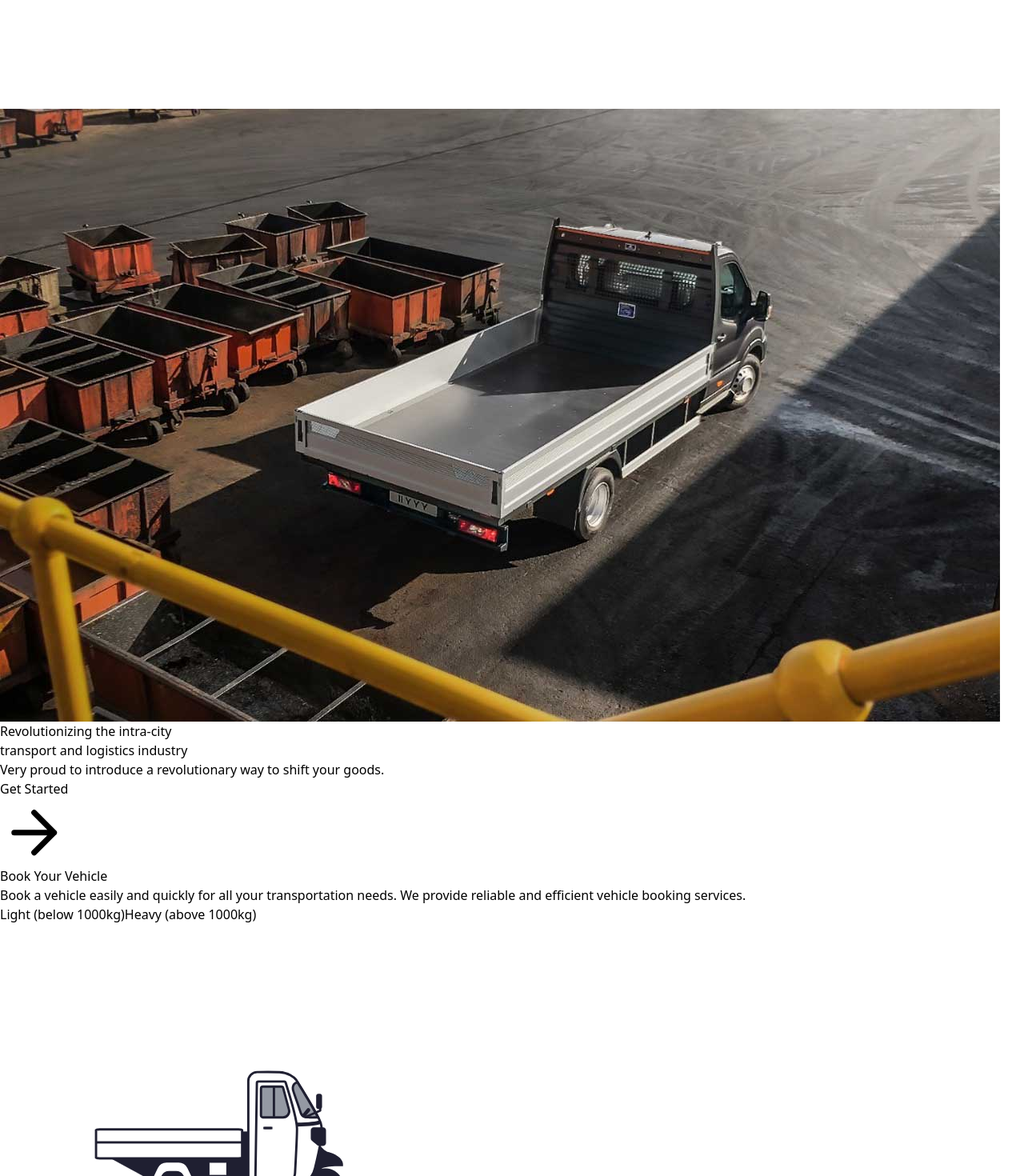
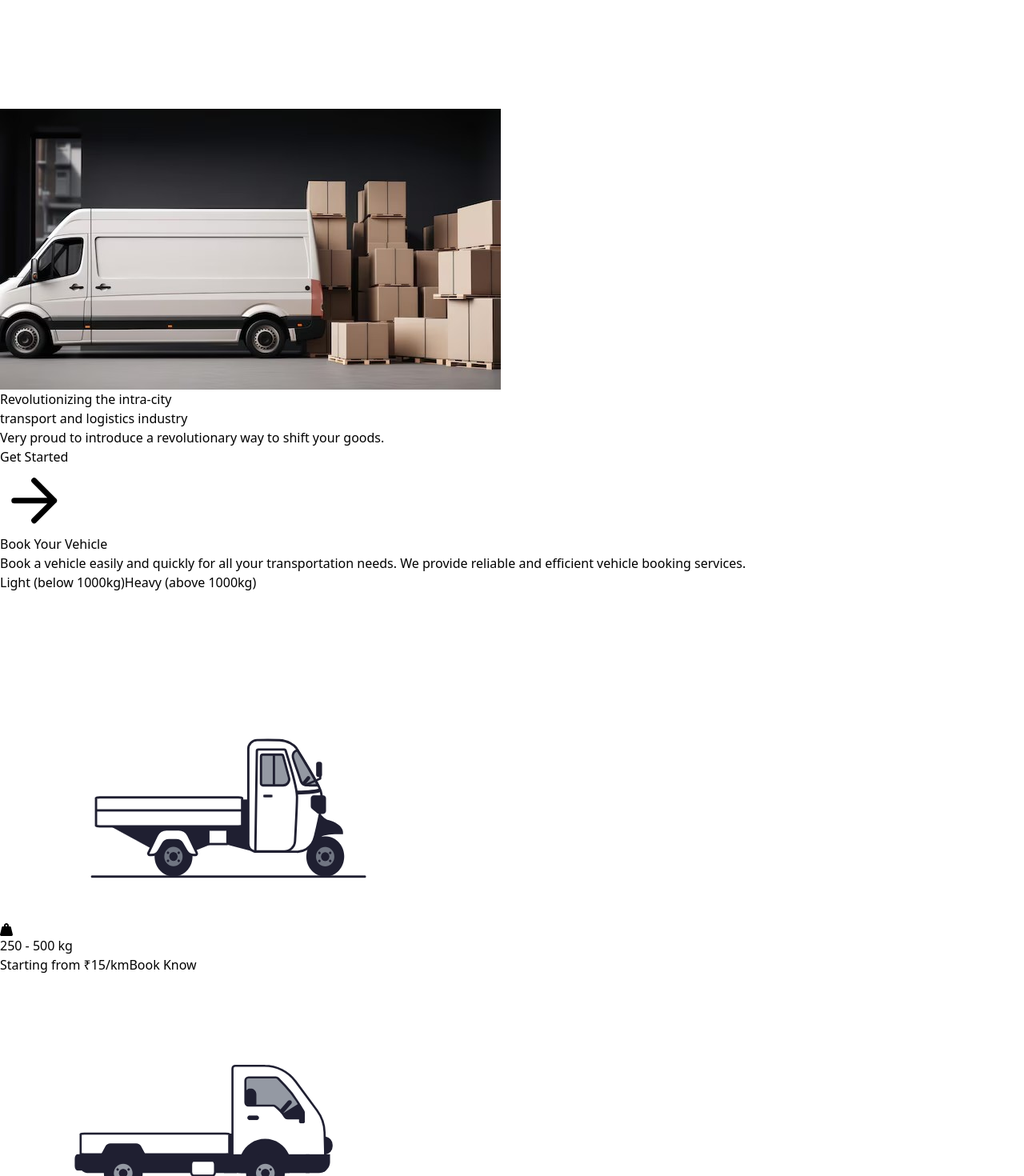
Before and after one commit to Kamu08/BYTO, a React (Vite) app: page / in a window 1280 px wide. Shown: the part 1240-2710 px from the top of the page at 80% size. Built offline with nearby package versions, Linux system fonts and the light colour scheme.

Commit message:
Hero image updated

```diff
--- a/src/components/Hero.jsx
+++ b/src/components/Hero.jsx
@@ -1,5 +1,6 @@
 import React from "react";
 import img from "../assets/bckg.jpg";
+import img1 from "../assets/background.png"
 import RentVeh from "./RentVeh";
 import SearchTruck from "./SearchTruck";
 import Faq from "../pages/Faq";
@@ -12,9 +13,9 @@ const Hero = () => {
 					<img
 						className='object-cover w-full h-full rounded'
 						alt='hero'
-						src={img}
+						src={img1}
 					/>
-					<div className='absolute inset-0 bg-black opacity-50'></div>
+					<div className='absolute inset-0 bg-black opacity-25'></div>
 				</div>
 				<div className='container mx-auto flex px-5 py-24 md:flex-row flex-col items-center relative z-10'>
 					<div className='lg:flex-grow md:w-1/2 lg:pr-24 md:pr-16 flex flex-col md:items-start md:text-left mb-16 md:mb-0 items-center text-center'>
--- a/src/components/RentVeh.jsx
+++ b/src/components/RentVeh.jsx
@@ -47,7 +47,7 @@ const RentVeh = () => {
                             </div>
                             <span>Starting from {vehicle.price}</span>
                             <button onClick={() => handleKnowMoreClick(vehicle)} className="text-white mt-2 p-1 rounded-md px-2 hover:bg-orange-400 bg-slate-700">
-                                Know more
+                                Book Know
                             </button>
                         </div>
                     </div>
```
Also changed, not shown: src/assets/background.png (added).
